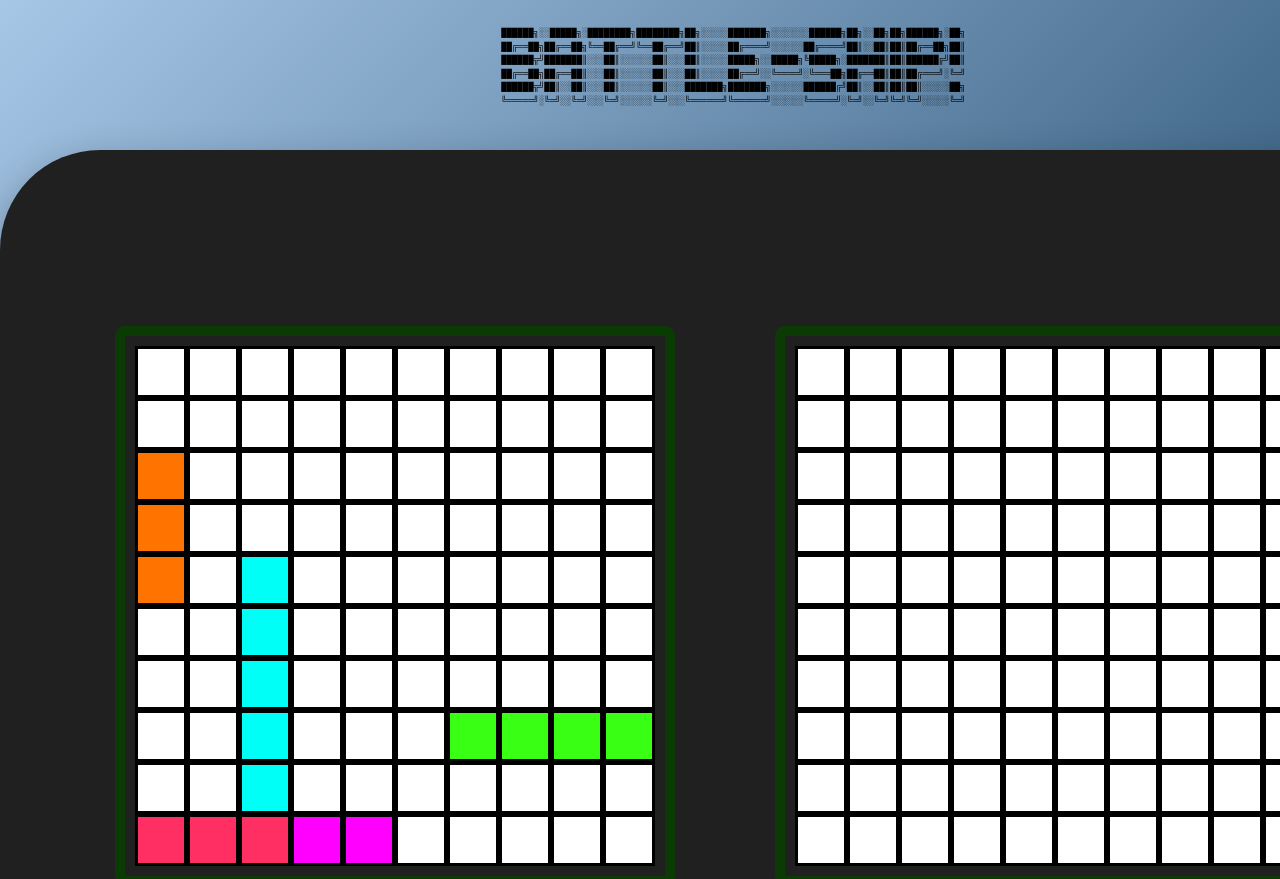
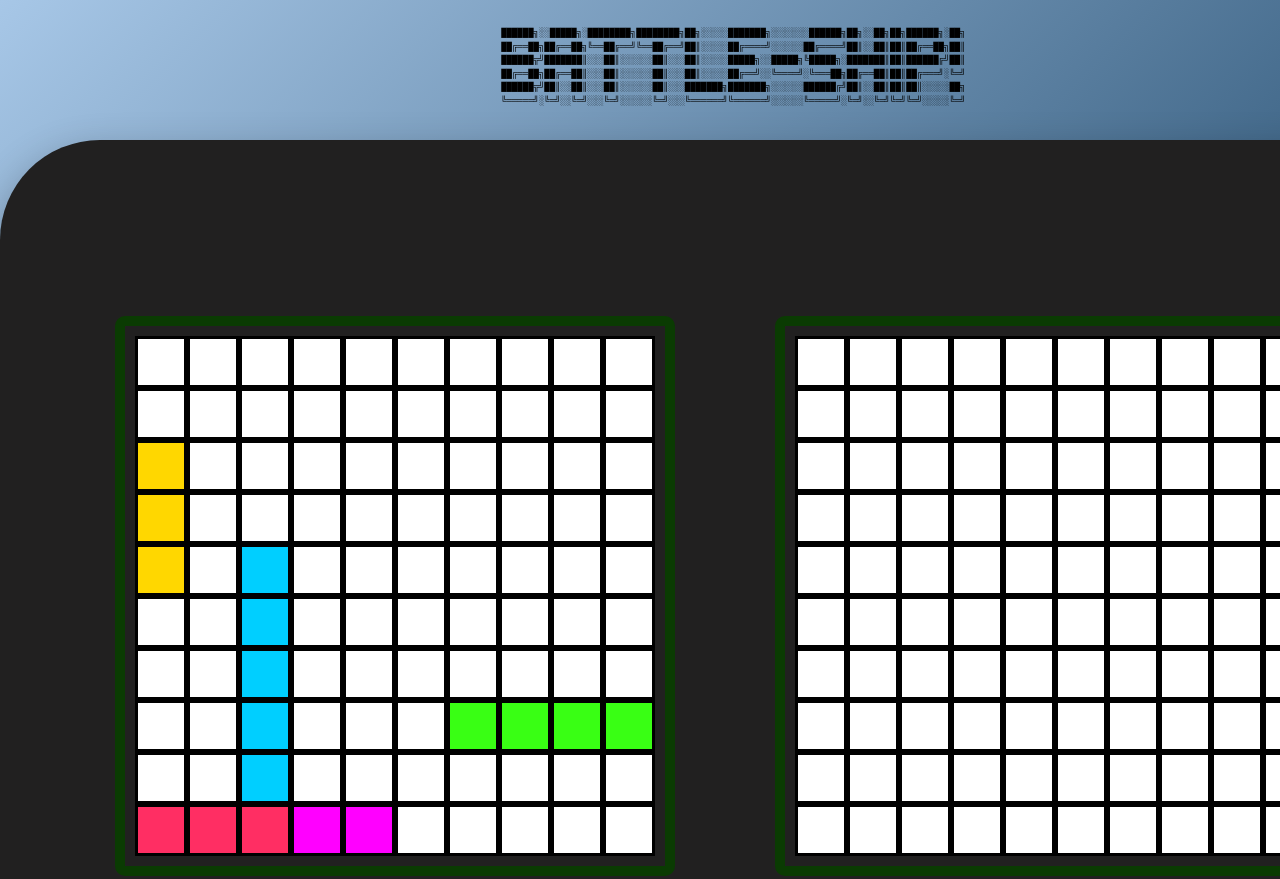
Before and after one commit to LucaDeeken/battleShip, a website built with webpack: page src/template.html in a window 1280 px wide. Shown: the top 879 px of the page. Built offline with nearby package versions, Linux system fonts and the light colour scheme.

Commit message:
change ship colors

```diff
--- a/src/gameBoard.js
+++ b/src/gameBoard.js
@@ -216,7 +216,7 @@
           if(threeGridShipColorAlreadyThere===true) {
             color = "#FF2E63";
           } else {
-            color = "#FF7300";
+            color = "#FFD700";
             threeGridShipColorAlreadyThere = true;
           }
           break;
@@ -224,7 +224,7 @@
           color = "#39FF14";
           break;
         case 5:
-          color = "#00FFF7";
+          color = "#00CFFF";
           break;
       }
       this.printColorOnShipGrids(color);
--- a/src/style.css
+++ b/src/style.css
@@ -64,7 +64,6 @@
   grid-template-rows: 0.2fr 5fr;
     height: 100%;
     width: 100%;
-    gap: 10px;
     background: linear-gradient(135deg, #A7C7E7, #174062);
     transition: background-color 1s ease;
   }
```
